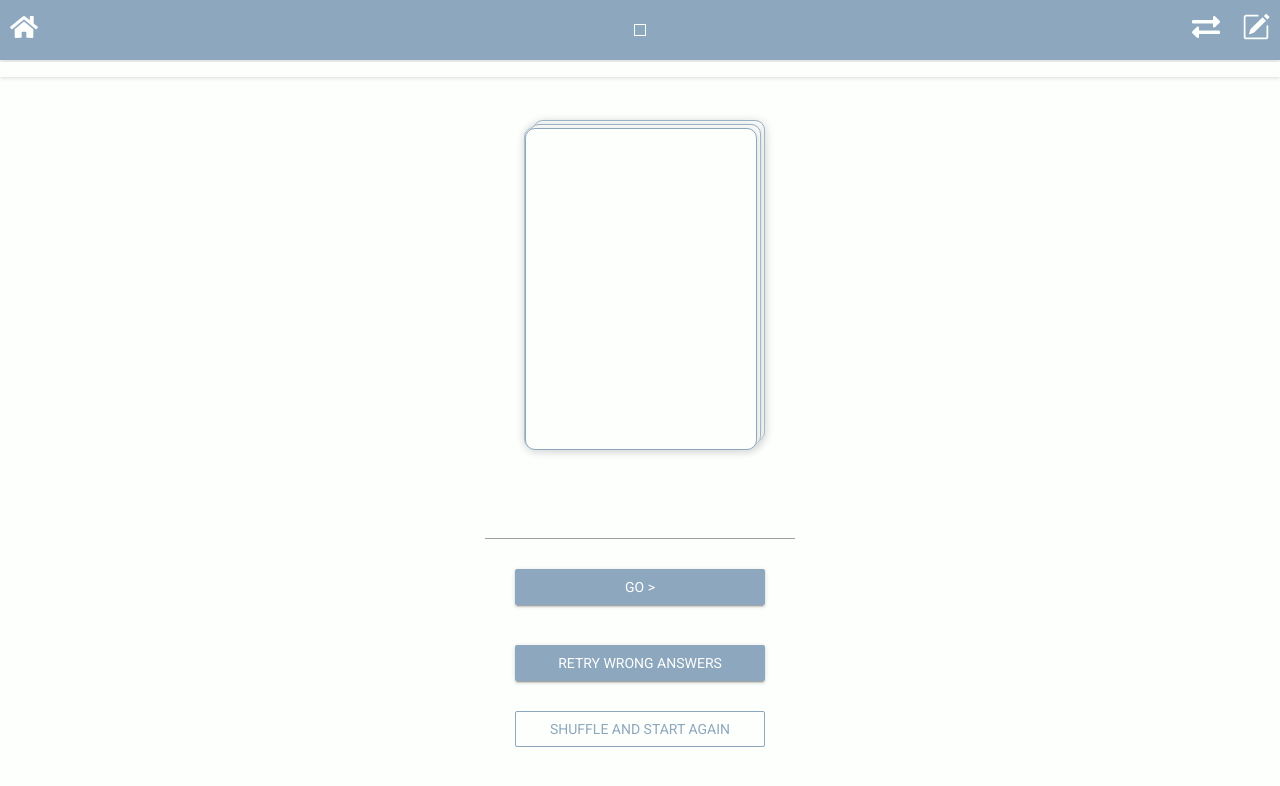
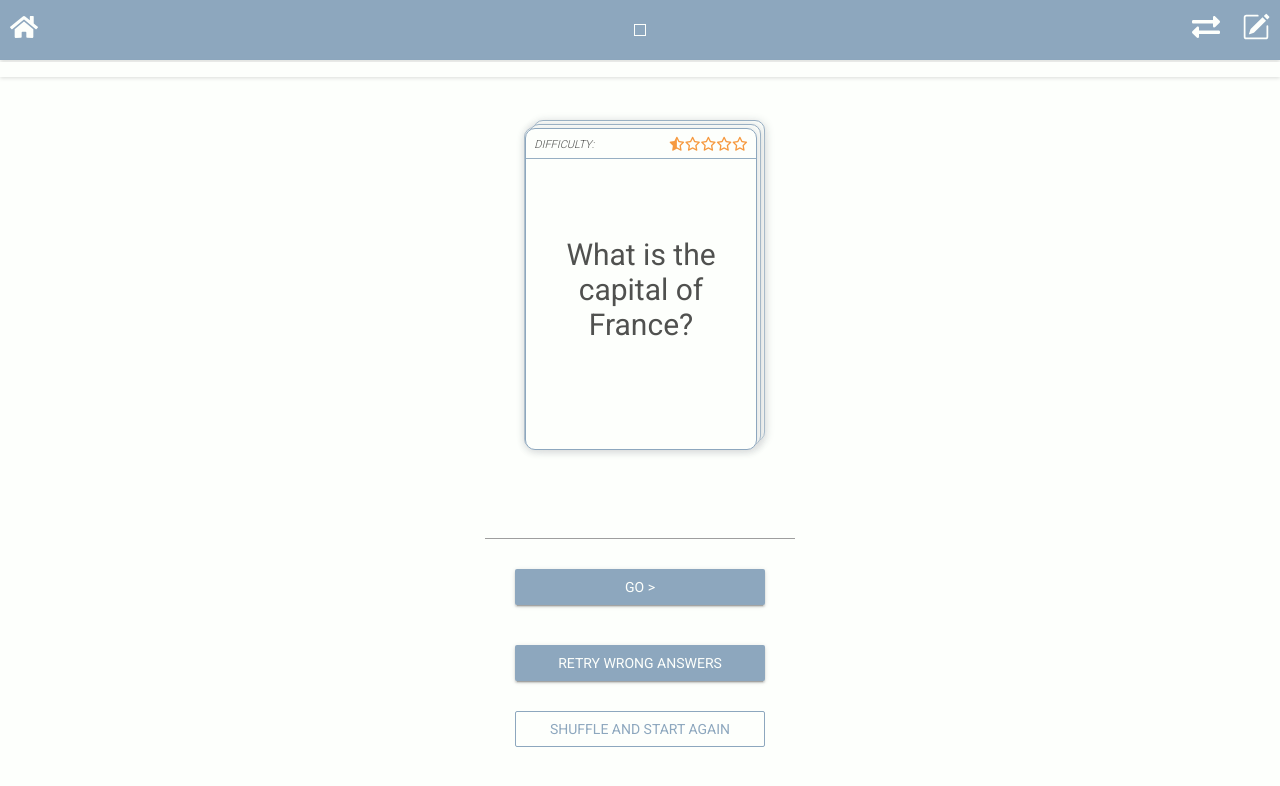
Before and after one commit to nospaceforcode/flashcards-react-example, a React (Create React App) app: page /train/1 in a window 1280 px wide. Shown: the top 786 px of the page. Built offline with nearby package versions, Linux system fonts and the light colour scheme.

Commit message:
add. question card face

```diff
--- /dev/null
+++ b/src/components/QuestionCard.js
@@ -0,0 +1,59 @@
+import React from 'react';
+import styled from 'styled-components';
+import './style.css';
+import { difficon } from '../components/Chore';
+
+
+const DifficultyLevel = styled.div`
+    position: absolute;
+    box-sizing: border-box;
+    display: -webkit-box;
+    display: -moz-box;
+    display: -webkit-flex;
+    display: -ms-flexbox;
+    display: flex;
+    flex-direction: row;
+    justify-content: space-between;
+    align-items: center;
+    width: 100%;
+    height: 30px;
+    border-bottom: 1px solid #97AFC3;
+    padding: 0 0.75em;
+    border-radius: 9px 9px 0 0;
+    font-size: 11px;
+    text-transform: uppercase;
+    font-weight: 300;
+    font-style: italic;
+    line-height: 0;
+`;
+
+const DifficultyText = styled.p`
+    margin: 3px 7px 0 0;
+`;
+
+const DifficultyIcon = styled.i`
+    color: #F6993F;
+    font-size: 14px;
+`;
+
+const CardText = styled.p`
+    align-self: center;
+    margin: auto 0;
+    font-size: 30px;
+    text-align: center;
+`;
+
+
+const QuestionCard = ({ difficulty, question }) => {
+    return (
+        <>
+            <DifficultyLevel>
+                <DifficultyText key={"DifficultyText"}>Difficulty:</DifficultyText>
+                <DifficultyIcon key={"DifficultyIcon"}>{difficon(difficulty, question)}</DifficultyIcon>
+            </DifficultyLevel>
+            <CardText>{question}</CardText>
+        </>
+    );
+};
+
+export default QuestionCard;
--- a/src/components/TrainMenu.js
+++ b/src/components/TrainMenu.js
@@ -1,7 +1,8 @@
 import React, { useState } from 'react';
 import { FaTimes, FaCheck } from "react-icons/fa";
 import styled from 'styled-components';
-import './style.css';
+import QuestionCard from './QuestionCard';
+// import './style.css';
 
 const ProgressBar = styled.div`
     display: -webkit-box;
@@ -197,7 +198,9 @@ const TrainPage = (autocheck) => {
                 <CardStack $num={1} />
                 <CardStack $num={2} />
                 <div id="maincard">
-                    <CardSide $cardtype={"question"} ></CardSide>
+                    <CardSide $cardtype={"question"} >
+                        <QuestionCard difficulty="1" question="What is the capital of France?" />
+                    </CardSide>
                     <CardSide $cardtype={"answer"} ></CardSide>
                 </div>
             </Card>
```
